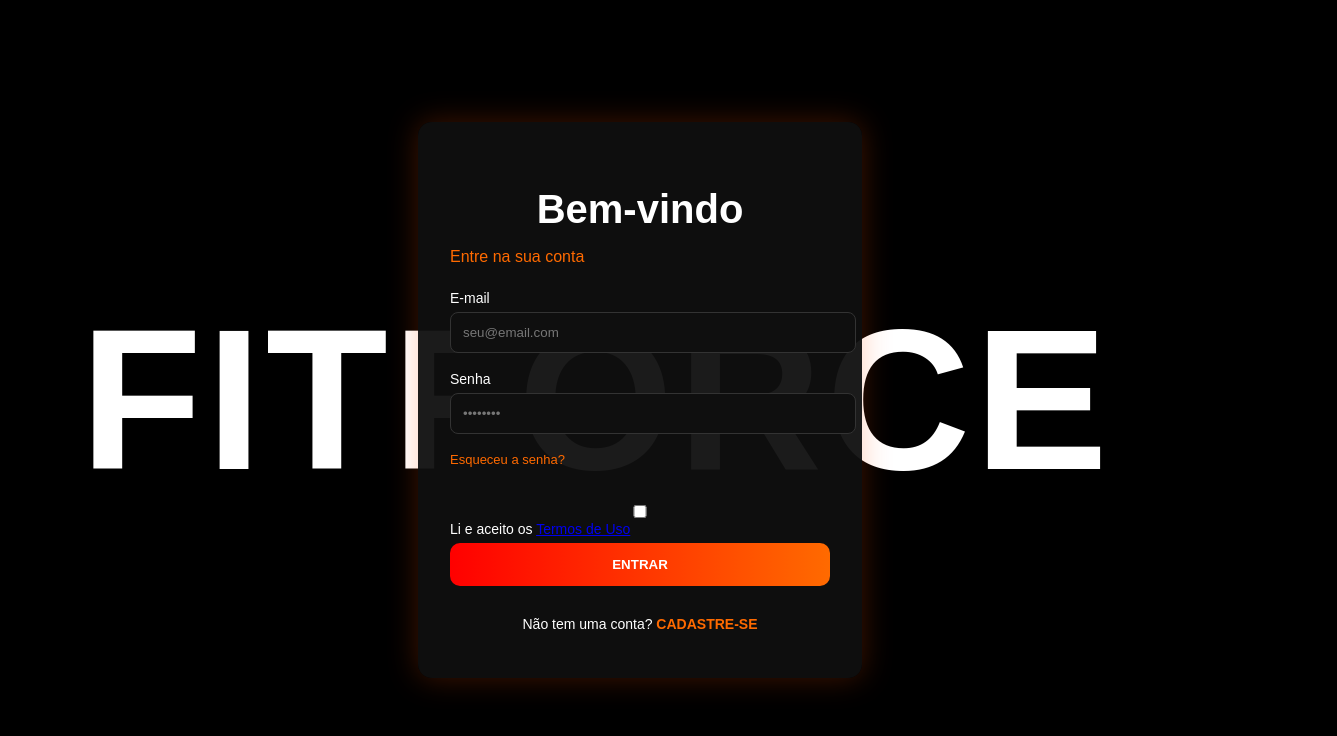
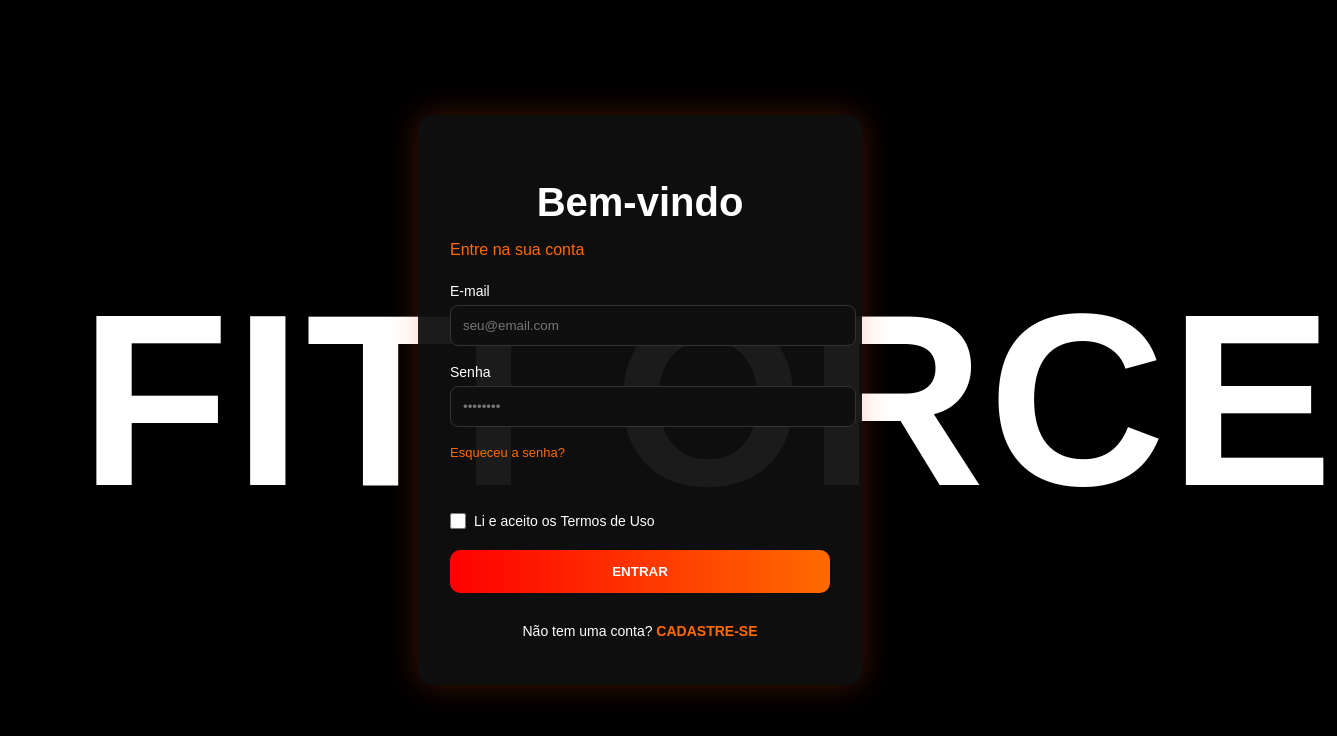
Before and after one commit to davie500/academia-front, a Vue app in the folder academia/: page /login in a window 1280 px wide. Shown: the top 736 px of the page, 1337 px wide, since content can reach past the window. Built offline with nearby package versions, Linux system fonts and the light colour scheme.

Commit message:
login finalizado

```diff
--- a/academia/index.html
+++ b/academia/index.html
@@ -9,5 +9,20 @@
   <body>
     <div id="app"></div>
     <script type="module" src="/src/main.ts"></script>
+
+
+
+
+<script>
+  function openTerms() {
+    document.getElementById("termsModal").style.display = "flex";
+  }
+
+  function closeTerms() {
+    document.getElementById("termsModal").style.display = "none";
+  }
+</script>
+
+
   </body>
 </html>
--- a/academia/src/views/Login.vue
+++ b/academia/src/views/Login.vue
@@ -31,14 +31,59 @@
           <a href="#" class="forgot">Esqueceu a senha?</a>
         </div>
         <br>
-        <div class="terms">
-          <label>
-            <input type="checkbox" required />
-            Li e aceito os <a href="#" target="_blank">Termos de Uso</a>
-          </label>
-        </div>
+<div class="terms">
+  <input type="checkbox" id="terms" required />
+  <label for="terms">
+    Li e aceito os
+    <span class="terms-link" onclick="openTerms()">Termos de Uso</span>
+  </label>
+</div>
 
+<!-- MODAL -->
+<div id="termsModal" class="modal">
+  <div class="modal-content">
+    <span class="close" onclick="closeTerms()">×</span>
 
+    <!-- COLE AQUI O TEXTO DO TERMO -->
+    <h2>Termos de Uso</h2>
+    <p>
+Ao acessar e utilizar este site, você concorda com os termos e condições descritos abaixo.
+Caso não concorde com qualquer parte destes termos, recomendamos que não utilize nossos serviços.
+</p>
+<h3>1. Uso do site</h3>
+<p>
+O usuário compromete-se a utilizar o site de forma lícita, respeitando as leis vigentes,
+a moral e os bons costumes. É proibido o uso do site para fins ilegais, fraudulentos
+ou que possam causar prejuízo a terceiros.
+</p>
+
+<h3>2. Cadastro e segurança</h3>
+<p>
+O usuário é responsável por manter a confidencialidade de seus dados de acesso,
+incluindo login e senha. Qualquer atividade realizada com sua conta será de sua responsabilidade.
+</p>
+
+<h3>3. Privacidade</h3>
+<p>
+As informações fornecidas pelo usuário serão utilizadas apenas para fins de funcionamento
+do sistema, respeitando a privacidade e a proteção de dados conforme a legislação vigente.
+</p>
+
+<h3>4. Modificações</h3>
+<p>
+Reservamo-nos o direito de alterar estes Termos de Uso a qualquer momento,
+sem aviso prévio. Recomenda-se a verificação periódica deste conteúdo.
+</p>
+
+<h3>5. Aceitação</h3>
+<p>
+Ao marcar a opção “Li e aceito os Termos de Uso”, o usuário declara que leu,
+compreendeu e concorda com todas as condições aqui apresentadas.
+</p>
+<button type="button" class="btn-voltar" onclick="closeTerms()">Voltar</button>
+
+</div>
+</div>
         <button type="submit" class="login-button">
           ENTRAR
         </button>
@@ -72,7 +117,94 @@ export default {
 </script>
 
 <style scoped>
+.btn-voltar {
+  margin-top: 20px;
+  width: 100%;
+  padding: 12px;
+  background: linear-gradient(90deg, #ff0000, #ff7a00);
+  border: none;
+  border-radius: 8px;
+  color: #fff;
+  font-weight: bold;
+  cursor: pointer;
+  font-size: 14px;
+}
 
+.btn-voltar:hover {
+  opacity: 0.9;
+}
+/* Fundo escuro */
+.modal {
+  display: none;
+  position: fixed;
+  inset: 0;
+  background: rgba(0, 0, 0, 0.75);
+  z-index: 999;
+  justify-content: center;
+  align-items: center;
+}
+.modal-content {
+  background: #111;
+  color: #fff;
+  width: 90%;
+  max-width: 600px;
+  max-height: 80vh;
+  padding: 25px;
+  border-radius: 12px;
+  overflow-y: auto;
+  box-shadow: 0 0 20px rgba(255, 122, 0, 0.4);
+}
+
+/* Títulos */
+.modal-content h2 {
+  margin-bottom: 15px;
+  color: #ff7a00;
+}
+
+.modal-content h3 {
+  margin-top: 20px;
+  color: #ff7a00;
+}
+
+/* Texto */
+.modal-content p {
+  font-size: 14px;
+  line-height: 1.6;
+  margin-top: 8px;
+}
+
+/* Botão fechar */
+.close {
+  position: absolute;
+  top: 15px;
+  right: 20px;
+  font-size: 22px;
+  cursor: pointer;
+  color: #ff7a00;
+}
+.terms {
+  display: flex;
+  gap: 8px;
+  margin: 15px 0;
+  font-size: 14px;
+}
+
+.terms input[type="checkbox"] {
+  width: 16px;
+  height: 16px;
+  cursor: pointer;
+  display: flex;
+  margin: 0px;
+}
+
+.terms a {
+  color: #ff7a00;
+  text-decoration: none;
+}
+
+.terms a:hover {
+  text-decoration: underline;
+}
 .login-container {
   position: relative;
   min-height: 100vh;
@@ -97,7 +229,7 @@ export default {
   top: 50%;
   transform: translateY(-50%);
 
-  font-size: 200px;
+  font-size: 245px;
   font-weight: 800;
   letter-spacing: 4px;
   z-index: 0;
@@ -162,9 +294,11 @@ export default {
 }
 
 label {
-  display: block;
+  display: flex;
   font-size: 14px;
   margin-bottom: 6px;
+  gap: 4px;
+  flex-direction: row;
 }
 
 input {
@@ -174,7 +308,6 @@ input {
   border: 1px solid #333;
   background: #0f0f0f;
   color: #fff;
-  margin:auto;
 }
 
 input::placeholder {
```
Also changed, not shown: 1 other file (tests, documents, lock files or other folders).
